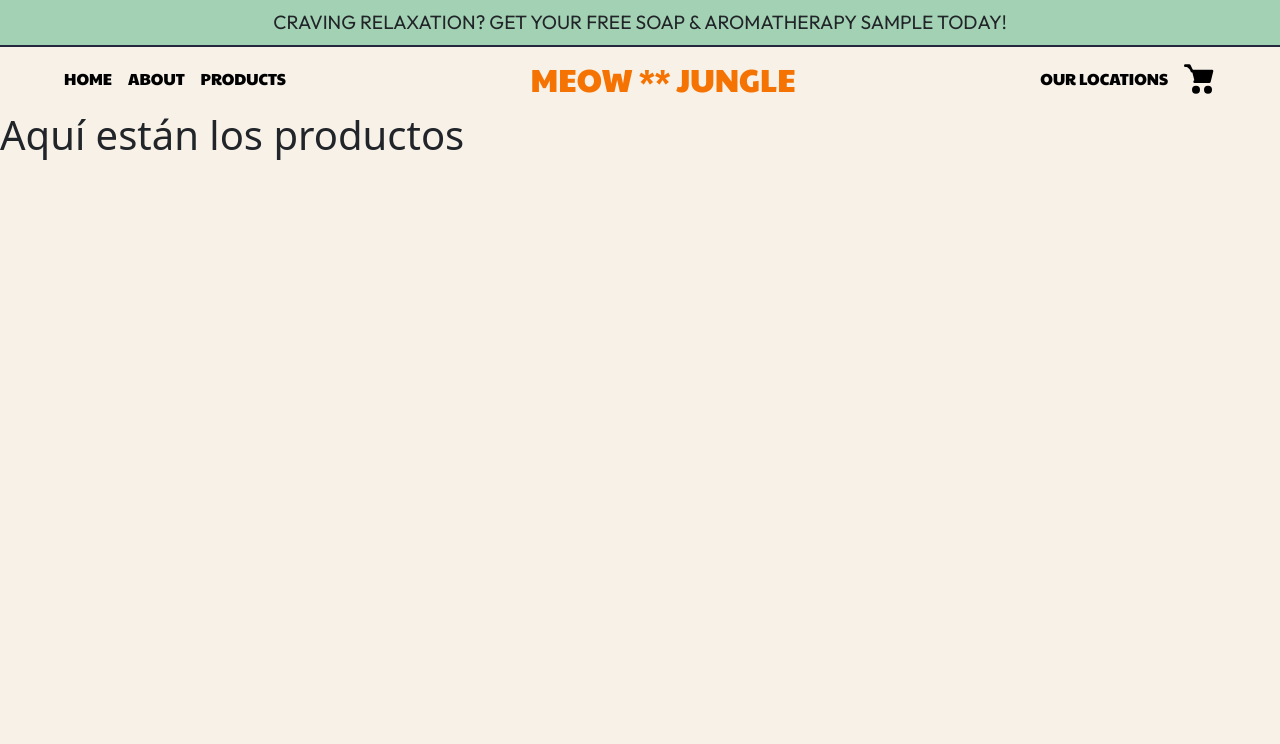
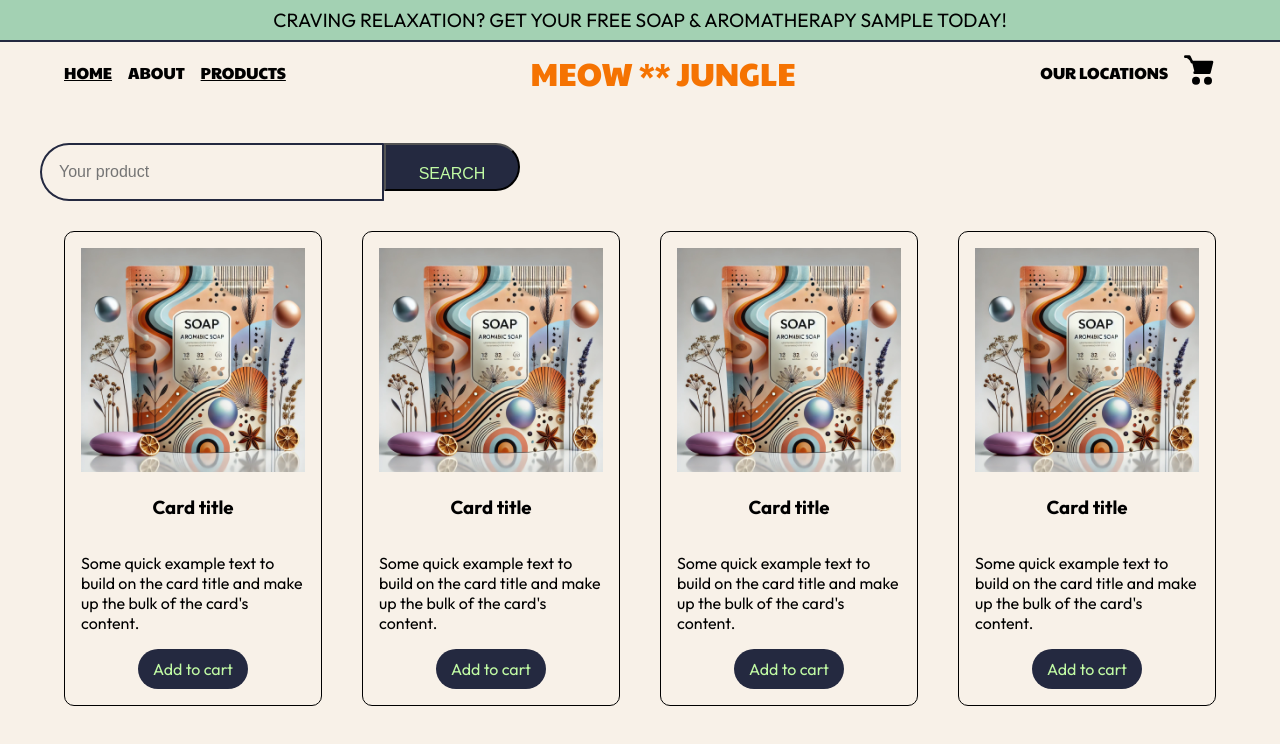
Before and after one commit to CaroMokka/Ecommerce-MeowJungle, a React (Vite) app in the folder frontend/: page /products in a window 1280 px wide. Shown: the top 744 px of the page. Built offline with nearby package versions, Linux system fonts and the light colour scheme.

Commit message:
Add products page

```diff
--- a/frontend/index.html
+++ b/frontend/index.html
@@ -10,16 +10,16 @@
   <link href="https://fonts.googleapis.com/css2?family=Paytone+One&display=swap" rel="stylesheet">
   <link href="https://fonts.googleapis.com/css2?family=Outfit:wght@100..900&family=Paytone+One&display=swap"
     rel="stylesheet">
-  <link href="https://cdn.jsdelivr.net/npm/bootstrap@5.3.3/dist/css/bootstrap.min.css" rel="stylesheet"
-    integrity="sha384-QWTKZyjpPEjISv5WaRU9OFeRpok6YctnYmDr5pNlyT2bRjXh0JMhjY6hW+ALEwIH" crossorigin="anonymous">
+  <!-- <link href="https://cdn.jsdelivr.net/npm/bootstrap@5.3.3/dist/css/bootstrap.min.css" rel="stylesheet"
+    integrity="sha384-QWTKZyjpPEjISv5WaRU9OFeRpok6YctnYmDr5pNlyT2bRjXh0JMhjY6hW+ALEwIH" crossorigin="anonymous"> -->
   <title>Meow Jungle</title>
 </head>
 
 <body>
   <div id="root"></div>
-  <script src="https://cdn.jsdelivr.net/npm/bootstrap@5.3.3/dist/js/bootstrap.bundle.min.js"
+  <!-- <script src="https://cdn.jsdelivr.net/npm/bootstrap@5.3.3/dist/js/bootstrap.bundle.min.js"
     integrity="sha384-YvpcrYf0tY3lHB60NNkmXc5s9fDVZLESaAA55NDzOxhy9GkcIdslK1eN7N6jIeHz"
-    crossorigin="anonymous"></script>
+    crossorigin="anonymous"></script> -->
   <script type="module" src="/src/main.tsx"></script>
 </body>
 
--- a/frontend/src/components/layout/footer/Footer.css
+++ b/frontend/src/components/layout/footer/Footer.css
@@ -57,6 +57,7 @@
     padding: 20px 25px 19px;
     font-size: 1rem;
     transition: background-color .4s;
+    cursor: pointer;
 }
 .footer-section__paragraph{
     color: var(--light-black);
--- /dev/null
+++ b/frontend/src/features/products/filterProducts/FilterProducts.css
@@ -0,0 +1,6 @@
+.filter-products{
+    width: 60vh;
+    display: flex;
+    height: 6vh;
+    margin: 5vh;
+}
--- /dev/null
+++ b/frontend/src/features/products/filterProducts/FilterProducts.tsx
@@ -0,0 +1,24 @@
+import "./FilterProducts.css"
+function FilterProducts() {
+  return (
+    <div className="filter-products">
+      <input
+        className="text-field w-input"
+        maxLength={256}
+        name="email-2"
+        data-name="Email 2"
+        placeholder="Your product"
+        type="email"
+        id="email-2"
+      ></input>
+      <input
+        type="submit"
+        data-wait="Please wait..."
+        className="submit-button w-button"
+        value="SEARCH"
+      ></input>
+    </div>
+  );
+}
+
+export default FilterProducts;
--- /dev/null
+++ b/frontend/src/features/products/gridProducts/GridProduct.css
@@ -0,0 +1,8 @@
+.grid-products{
+    width: 100%;
+    display: flex;
+    flex-wrap: wrap;
+    gap: 5vh;
+    justify-content: center;
+    margin: 5vh 0;
+}
--- /dev/null
+++ b/frontend/src/features/products/gridProducts/GridProducts.tsx
@@ -0,0 +1,24 @@
+import Product from "../product/product"
+import FilterProducts from "../filterProducts/filterProducts"
+import "./GridProduct.css"
+function GridProducts() {
+  return (
+    <div >
+      <FilterProducts/>
+        <div className="grid-products" >
+        <Product/>
+      <Product/>
+      <Product/>
+      <Product/>
+      <Product/>
+      <Product/>
+      <Product/>
+      <Product/>
+      <Product/>
+      <Product/>
+        </div>
+    </div>
+  )
+}
+
+export default GridProducts
--- /dev/null
+++ b/frontend/src/features/products/product/Product.css
@@ -0,0 +1,26 @@
+.card{
+    width: 14rem;
+    border: 1px solid #000;
+    border-radius: 10px;
+    padding: 1rem;
+}
+.card-img-top{
+    width: 100%;
+    object-fit: cover;
+}
+.card-body{
+    display: flex;
+    flex-direction: column;
+    align-items: center;
+    font-family: Outfit, sans-serif;
+}
+.btn-primary{
+    max-width: 100px;
+    color: #c1fba4;
+    background-color: #242940;
+    border-radius: 60px;
+    padding: 10px 15px;
+    font-size: 1rem;
+    text-decoration: none;
+    text-align: center;
+}
--- /dev/null
+++ b/frontend/src/features/products/product/Product.tsx
@@ -0,0 +1,22 @@
+import "./product.css";
+function product() {
+  return (
+    <div>
+      <div className="card">
+        <img src="/img/soap_sea.webp" className="card-img-top" alt="..." />
+        <div className="card-body">
+          <h3 className="card-title">Card title</h3>
+          <p className="card-text">
+            Some quick example text to build on the card title and make up the
+            bulk of the card's content.
+          </p>
+          <a href="#" className="btn btn-primary">
+            Add to cart
+          </a>
+        </div>
+      </div>
+    </div>
+  );
+}
+
+export default product;
--- a/frontend/src/pages/Products.tsx
+++ b/frontend/src/pages/Products.tsx
@@ -1,10 +1,13 @@
 
 import Header from "../components/layout/header/Header"
+import Footer from "../components/layout/footer/Footer"
+import GridProducts from "../features/products/gridProducts/GridProducts"
 function Products() {
   return (
     <section>
       <Header/>
-      <h1>Aquí están los productos</h1>
+      <GridProducts/>
+      <Footer/>
     </section>
   )
 }
```
